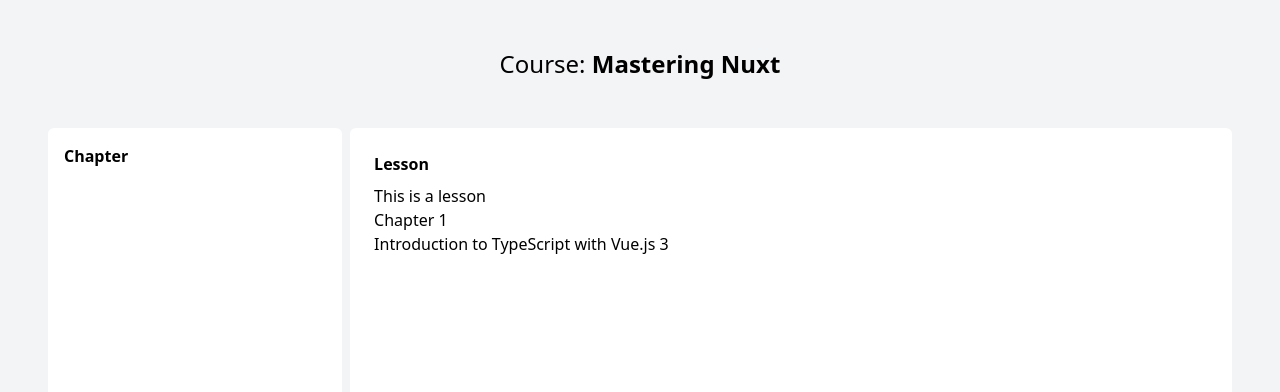
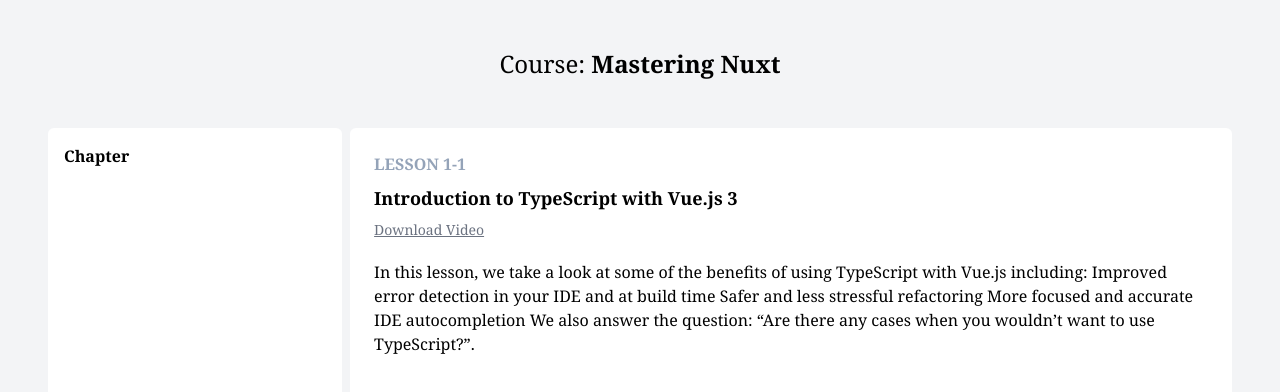
Before and after one commit to MrLoyd10/LearnNuxt3, a Nuxt app: page /course/chapter/1-chapter-1/lesson/1-introduction-to-typescript-with-vue-js-3 in a window 1280 px wide. Shown: the top 392 px of the page. Built offline with nearby package versions, Linux system fonts and the light colour scheme.

Commit message:
Add styles

```diff
--- a/pages/course/chapter/[chapterSlug]/lesson/[lessonSlug].vue
+++ b/pages/course/chapter/[chapterSlug]/lesson/[lessonSlug].vue
@@ -1,6 +1,6 @@
 <script setup>
-  const course = useCourse();   //Auto import na yung useCourse galing sa composables folder./////////
-  const route = useRoute();     //Build in na ito sa nuxt
+const course = useCourse(); //Auto import na yung useCourse galing sa composables folder./////////
+const route = useRoute(); //Build in na ito sa nuxt
 
 const chapter = computed(() => {
   return course.chapters.find(
@@ -9,7 +9,7 @@
 });
 
 const lesson = computed(() => {
-    return chapter.value?.lessons.find (
+  return chapter.value?.lessons.find(
     (lesson) => lesson.slug === route.params.lessonSlug
   );
 });
@@ -17,12 +17,30 @@
 
 <template>
   <div>
-    <h3 class="font-bold mb-2">Lesson</h3>
-    <p>This is a lesson</p>
+    <h3 class="font-semibold text-slate-400 uppercase mb-2">
+      Lesson {{ chapter?.number }}-{{ lesson?.number }}
+    </h3>
 
-    <p>{{ chapter?.title }}</p>
-    <p>{{ lesson?.title }}</p>
+    <h2 class="text-lg font-semibold upp mb-2">{{ lesson?.title }}</h2>
+
+    <div class="flex flex-col space-x-4 mb-5">
+      <a v-if="lesson?.sourceUrl"
+      class=" font-normal text-sm underline text-gray-500 hover:text-gray-800"
+      :href="lesson.sourceUrl"> Download URL </a>
+
+      <a v-if="lesson?.downloadUrl"
+      class=" font-normal text-sm underline text-gray-500 hover:text-gray-800"
+      :href="lesson?.downloadUrl">
+        Download Video
+      </a>
+    </div>
+
+    <p>{{ lesson?.text }}</p>
   </div>
 </template>
 
-<style scoped></style>
+<style>
+* {
+  font-family:Cambria, Cochin, Georgia, Times, 'Times New Roman', serif;
+}
+</style>
```
Lines whose indentation alone changed are shown as unchanged.
